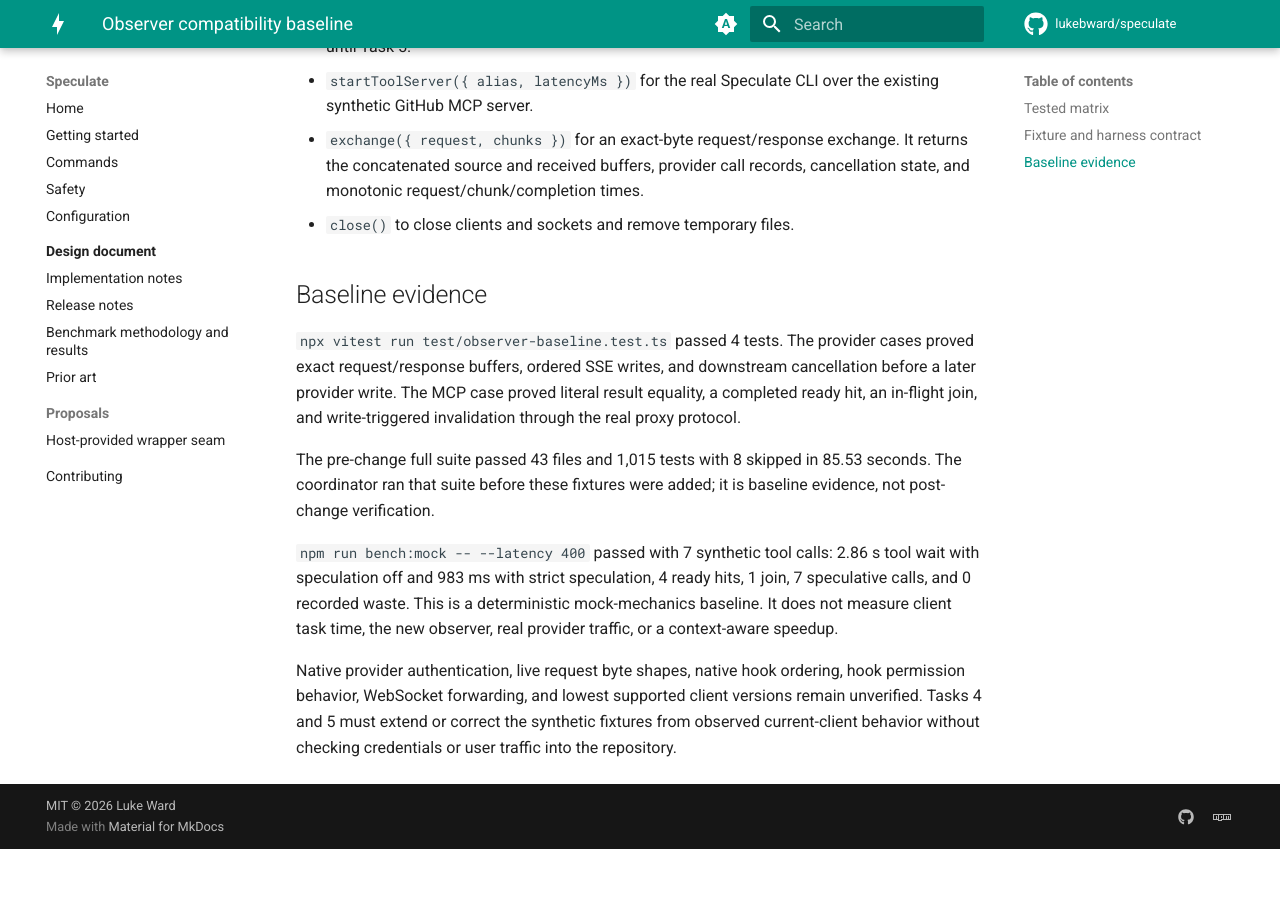
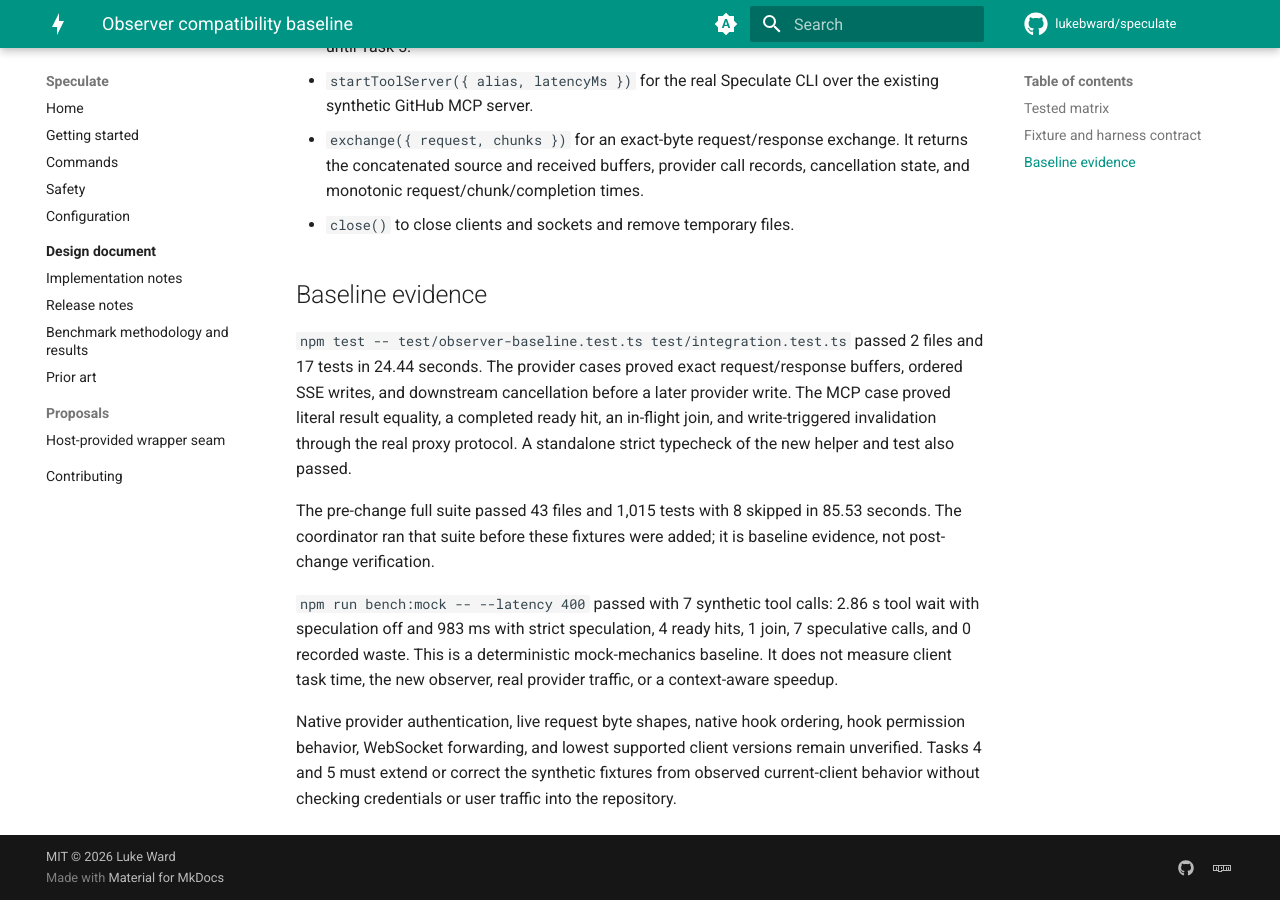
Before and after one commit to lukebward/speculate, an MkDocs documentation site: the page built from docs/observer-compatibility.md, in a window 1280 px wide and 900 px high, scrolled down 2213 px. Built offline with MkDocs 1.6.1 and Material for MkDocs 9.7.7, drawn with Linux system fonts in a browser that asks for light colours; comment, search, counter and statistics services are not loaded; before the commit the page ends 3062 px from its top, so only the background shows below that.

Commit message:
test: verify split UTF-8 observer fixtures

```diff
--- a/docs/observer-compatibility.md
+++ b/docs/observer-compatibility.md
@@ -42,7 +42,7 @@ Each `createObserverHarness()` instance owns its servers, response queues, monot
 
 ## Baseline evidence
 
-`npx vitest run test/observer-baseline.test.ts` passed 4 tests. The provider cases proved exact request/response buffers, ordered SSE writes, and downstream cancellation before a later provider write. The MCP case proved literal result equality, a completed ready hit, an in-flight join, and write-triggered invalidation through the real proxy protocol.
+`npm test -- test/observer-baseline.test.ts test/integration.test.ts` passed 2 files and 17 tests in 24.44 seconds. The provider cases proved exact request/response buffers, ordered SSE writes, and downstream cancellation before a later provider write. The MCP case proved literal result equality, a completed ready hit, an in-flight join, and write-triggered invalidation through the real proxy protocol. A standalone strict typecheck of the new helper and test also passed.
 
 The pre-change full suite passed 43 files and 1,015 tests with 8 skipped in 85.53 seconds. The coordinator ran that suite before these fixtures were added; it is baseline evidence, not post-change verification.
 
```
Also changed, not shown: 3 other files.
